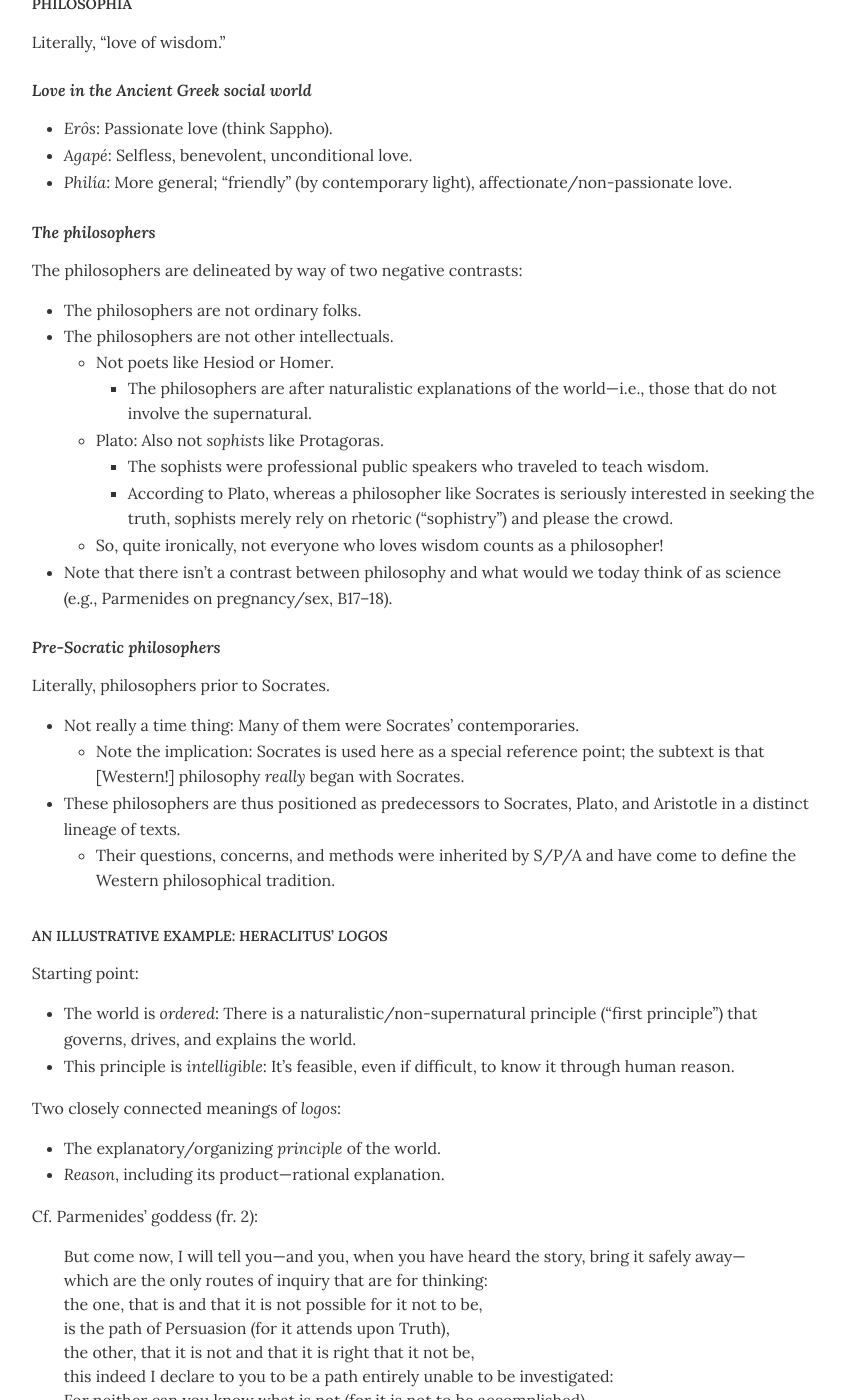
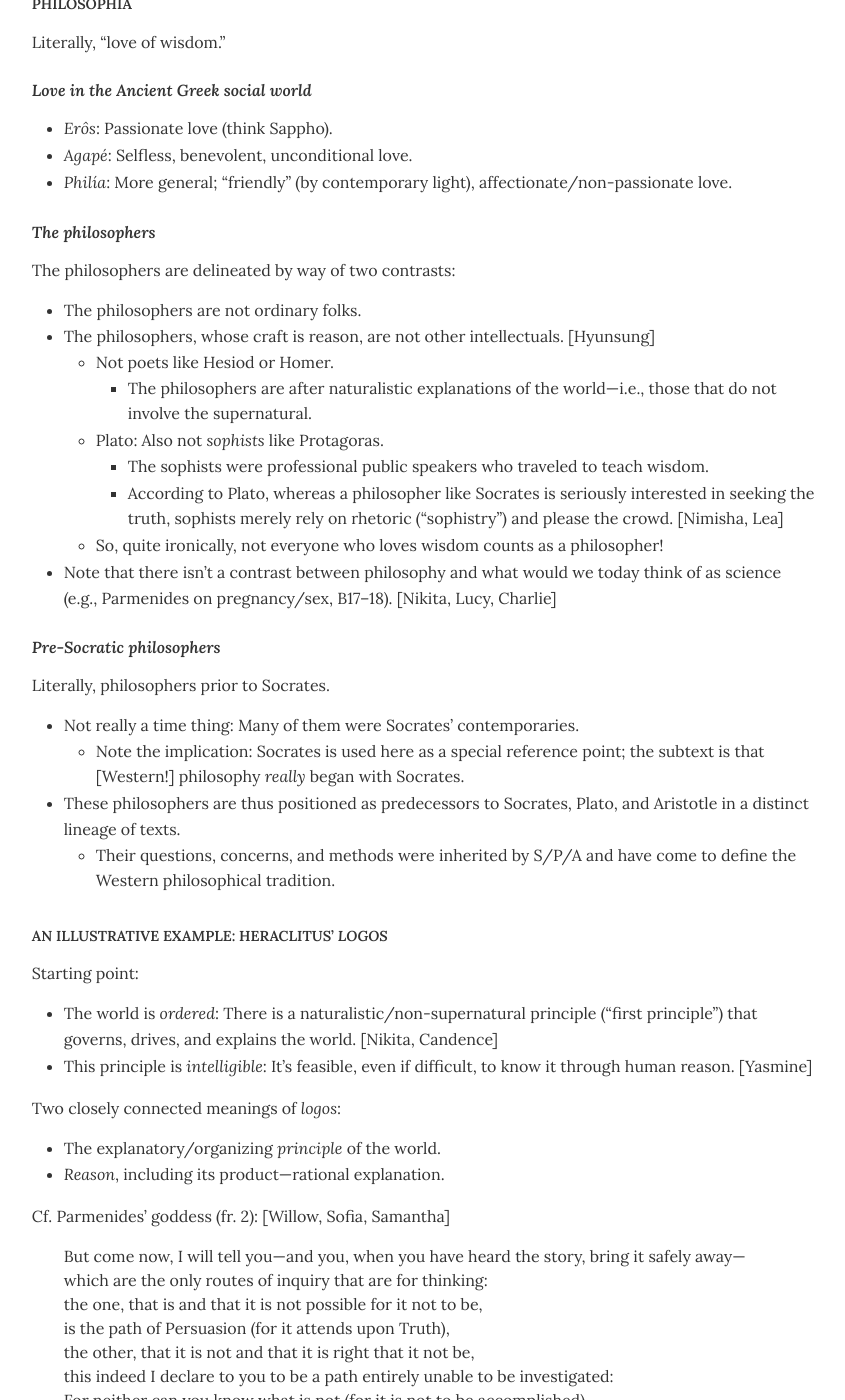
Before and after one commit to dingherself/intro, a Jekyll site: the page built from handouts/_posts/2026-02-04-the-lover-of-wisdom-i.md, in a window 1280 px wide and 1400 px high, scrolled down 465 px. Shown: the whole window, without its empty margins (216-1061 px from the left). Built offline with Jekyll 4.4.1, drawn with Linux system fonts in a browser that asks for light colours; some of the changed text lies outside the part shown.

Commit message:
Update 2026-02-04-the-lover-of-wisdom-i.md

```diff
--- a/handouts/_posts/2026-02-04-the-lover-of-wisdom-i.md
+++ b/handouts/_posts/2026-02-04-the-lover-of-wisdom-i.md
@@ -22,16 +22,16 @@ Literally, “love of wisdom.”
 
 ### The philosophers
 
-The philosophers are delineated by way of two negative contrasts:
+The philosophers are delineated by way of two contrasts:
 - The philosophers are not ordinary folks.
-- The philosophers are not other intellectuals.
+- The philosophers, whose craft is reason, are not other intellectuals. [Hyunsung]
   - Not poets like Hesiod or Homer.
     - The philosophers are after naturalistic explanations of the world—i.e., those that do not involve the supernatural.
   - Plato: Also not *sophists* like Protagoras.
     - The sophists were professional public speakers who traveled to teach wisdom.
-    - According to Plato, whereas a philosopher like Socrates is seriously interested in seeking the truth, sophists merely rely on rhetoric (“sophistry”) and please the crowd.
+    - According to Plato, whereas a philosopher like Socrates is seriously interested in seeking the truth, sophists merely rely on rhetoric (“sophistry”) and please the crowd. [Nimisha, Lea]
   - So, quite ironically, not everyone who loves wisdom counts as a philosopher!
-- Note that there isn’t a contrast between philosophy and what would we today think of as science (e.g., Parmenides on pregnancy/sex, B17–18).
+- Note that there isn’t a contrast between philosophy and what would we today think of as science (e.g., Parmenides on pregnancy/sex, B17–18). [Nikita, Lucy, Charlie]
 
 ### Pre-Socratic philosophers
 
@@ -46,15 +46,15 @@ Literally, philosophers prior to Socrates.
 
 Starting point:
 
-- The world is *ordered*: There is a naturalistic/non-supernatural principle (“first principle”) that governs, drives, and explains the world.
-- This principle is *intelligible*: It’s feasible, even if difficult, to know it through human reason.
+- The world is *ordered*: There is a naturalistic/non-supernatural principle (“first principle”) that governs, drives, and explains the world. [Nikita, Candence]
+- This principle is *intelligible*: It’s feasible, even if difficult, to know it through human reason. [Yasmine]
 
 Two closely connected meanings of *logos*:
 
 - The explanatory/organizing *principle* of the world.
 - *Reason*, including its product—rational explanation.
 
-Cf. Parmenides’ goddess (fr. 2):
+Cf. Parmenides’ goddess (fr. 2): [Willow, Sofia, Samantha]
 
 > But come now, I will tell you—and you, when you have heard the story, bring it safely away—<br />
 > which are the only routes of inquiry that are for thinking:<br />
@@ -76,15 +76,18 @@ Among the Pre-Socratics, the first principle is characteristically identified as
 ## Another illustrative example: Sappho of Lesbos
 
 - Entry in Witting & Zerg’s [*Lesbian Peoples: Material for a Dictionary*](https://archive.org/details/lesbianpeoplesma00witt).
-  - Both “sapphic” and “lesbian” allude to Sappho.
-
+  - Both “sapphic” and “lesbian” allude to Sappho. [Lilah]
 - Not generally recognized as a lesbian until quite recently.
+  - [r/SapphoAndHerFriends](https://www.reddit.com/r/SapphoAndHerFriend/comments/mim4x0/my_reading_for_gender_perspective_says_sappho/)
+  - Translations: Frs. [126](https://www.reddit.com/r/SapphoAndHerFriend/comments/s2htby/this_is_literally_sappho_and_her_friend/) and [102](https://www.reddit.com/r/SapphoAndHerFriend/comments/1dtd23n/the_first_sappho_poetry_book_i_bought_and_i_come/).
   - Patriarchy took my girl: Fr. 31.
   - Too gay to function: Fr. 94.
   - Women are so pretty: Fr. 108.
 - Not generally recognized as a philosopher.
-  - In addition to love/*eros* (a full-body experience vs. a mere feeling), Sappho reflects on desire, longing (“yearn”), memory, change, sorrow, family, [women’s] beauty …
+  - In addition to *eros*, Sappho reflects on desire, longing (“yearn”) [Sophie], memory, change, sorrow, family, [women’s] beauty …
     - “[Brothers Song](https://www.amacad.org/publication/daedalus/new-brothers-poem-sappho)” rediscovered in 2014.
-  - But she loves wisdom in an affective (cf. rational—but be careful about drawing a sharp line) way: A focus on the sensual, the bodily, the erotic.
-  - Who gets to decide who is a philosopher? What counts as philosophical? What’s at stake?
+  - But she loves wisdom in an affective (cf. rational—but be careful about drawing a sharp line) way: A focus on the sensual, the bodily, the erotic. [Lucy]
+    - Love is the “loosener of limbs, bittersweet and inescapable” which “seizes” us in a full-body experience (fr. 130).
+    - Is Sappho too delicate/soft when sapphic love is so intense?
+  - Who gets to decide who is a philosopher? What counts as philosophical? What’s at stake? [Charlie]
 - “I say someone in another time will remember us” (fr. 147).
```
